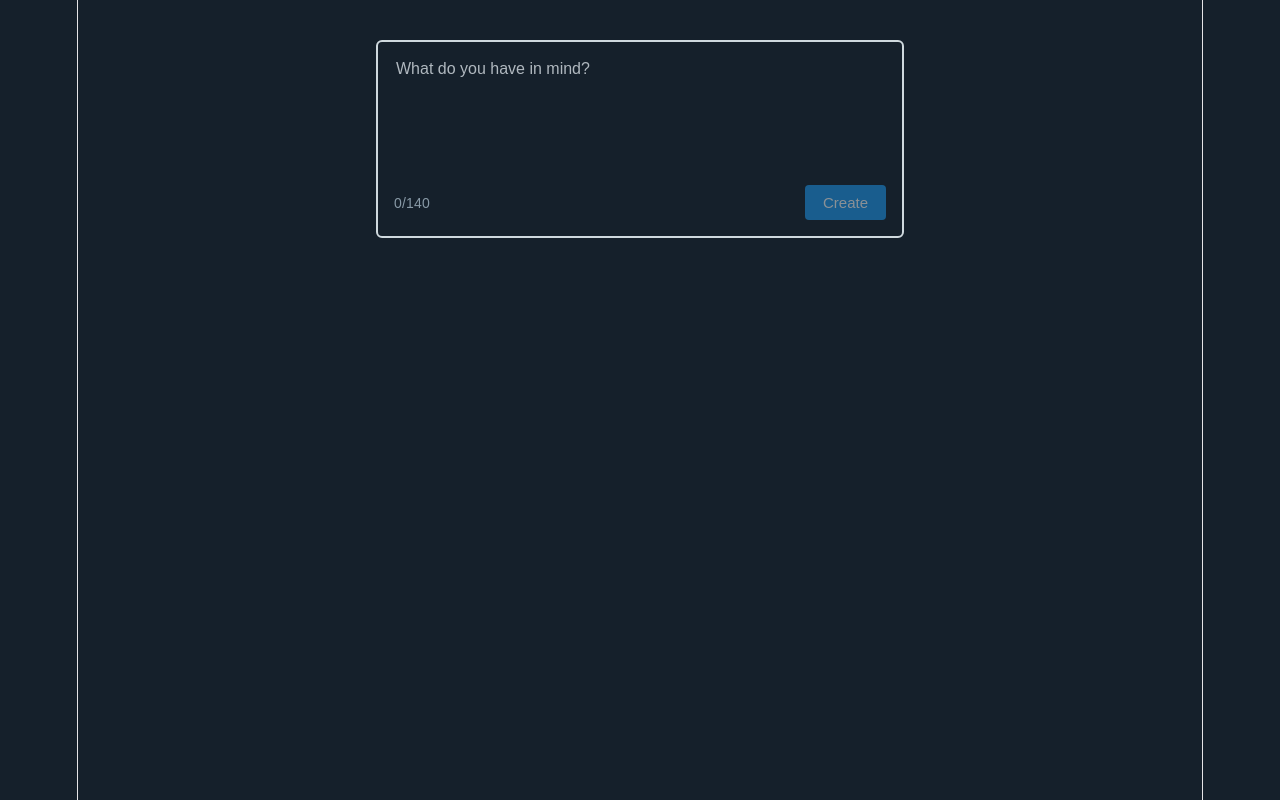
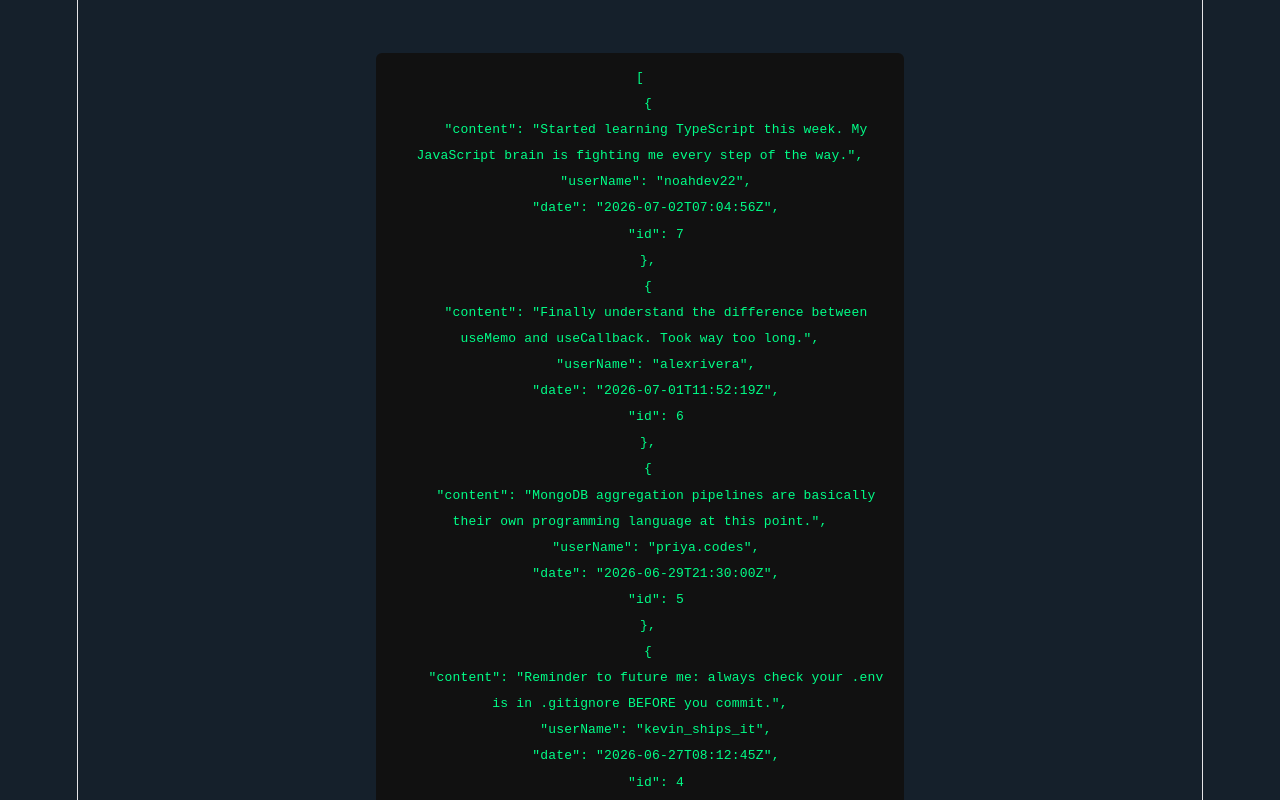
Before and after one commit to amitshtark/tweeter_project_react, a React (Vite) app: page / in a window 1280 px wide. Shown: the top 800 px of the page. Built offline with nearby package versions, Linux system fonts and the light colour scheme.

Commit message:
Add dummy data, implement tweet fetching, and enhance HomePage with local storage and server response display

```diff
--- /dev/null
+++ b/public/dummyData.json
@@ -0,0 +1,37 @@
+[
+  {
+    "content": "Just deployed my first full-stack app to production. The feeling when the build passes is unmatched!",
+    "userName": "devMara",
+    "date": "2026-06-15T09:23:00Z"
+  },
+  {
+    "content": "Anyone else find CSS Grid way more intuitive than Flexbox once it finally clicks?",
+    "userName": "jt_codes",
+    "date": "2026-06-20T14:07:32Z"
+  },
+  {
+    "content": "Refactored 400 lines down to 120 with a custom hook. Small win but I'll take it.",
+    "userName": "sarahbuilds",
+    "date": "2026-06-24T18:45:11Z"
+  },
+  {
+    "content": "Reminder to future me: always check your .env is in .gitignore BEFORE you commit.",
+    "userName": "kevin_ships_it",
+    "date": "2026-06-27T08:12:45Z"
+  },
+  {
+    "content": "MongoDB aggregation pipelines are basically their own programming language at this point.",
+    "userName": "priya.codes",
+    "date": "2026-06-29T21:30:00Z"
+  },
+  {
+    "content": "Finally understand the difference between useMemo and useCallback. Took way too long.",
+    "userName": "alexrivera",
+    "date": "2026-07-01T11:52:19Z"
+  },
+  {
+    "content": "Started learning TypeScript this week. My JavaScript brain is fighting me every step of the way.",
+    "userName": "noahdev22",
+    "date": "2026-07-02T07:04:56Z"
+  }
+]
--- a/src/App.css
+++ b/src/App.css
@@ -127,3 +127,13 @@ button:disabled {
   font-size: 15px;
   line-height: 1.4;
 }
+
+.server-response {
+  background-color: #111;
+  color: #00ff88;
+  padding: 12px;
+  border-radius: 6px;
+  font-size: 13px;
+  white-space: pre-wrap;
+  margin-bottom: 20px;
+}
--- /dev/null
+++ b/src/lib/tweetsApi.js
@@ -0,0 +1,22 @@
+export async function getTweets() {
+  const response = await fetch("/dummyData.json");
+  const data = await response.json();
+
+  return data
+    .map((tweet, index) => ({
+      ...tweet,
+      id: index + 1,
+    }))
+    .sort((a, b) => new Date(b.date) - new Date(a.date));
+}
+
+export async function createTweet(tweet) {
+  return new Promise((resolve) => {
+    setTimeout(() => {
+      resolve({
+        ...tweet,
+        id: Date.now(),
+      });
+    }, 500);
+  });
+}
--- a/src/pages/HomePage.jsx
+++ b/src/pages/HomePage.jsx
@@ -1,17 +1,34 @@
-import { useState } from "react";
+import { useState, useEffect } from "react";
 import  CreateTweet from "../components/CreateTweet.jsx"
 import  TweetList from "../components/TweetList.jsx"
-
+import {getTweets} from "../lib/tweetsApi.js"
 
 function HomePage() {
 
-    const [tweets, setTweets] = useState([]);
+    const [tweets, setTweets] = useState(() => {
+        const savedTweets = localStorage.getItem("tweets")
+        if(savedTweets)
+            return JSON.parse(savedTweets);
+        return [];
+    });
+    const [serverResponse, setServerResponse] = useState("");
     const USERNAME = "Amit"
 
 
+    useEffect(() => {
+        localStorage.setItem("tweets", JSON.stringify(tweets));
+
+            }, [tweets]);
+            useEffect(() => {
+        async function checkGetResponse() {
+            const data = await getTweets();
+            setServerResponse(JSON.stringify(data, null, 2));
+        }
+
+        checkGetResponse();
+        }, []);
 
     function addTweet(content){
-        const id = Date.now();
         const newTweet = {
             id: Date.now(),
             content: content,
@@ -24,6 +41,7 @@ function HomePage() {
 
     return (
     <div className="home-page">
+        <pre className="server-response">{serverResponse}</pre>
       <CreateTweet addTweet = {addTweet}></CreateTweet>
       <TweetList tweets = {tweets}></TweetList>
     </div>
```
Also changed, not shown: src/components/Loading.jsx (added), src/components/Navbar.jsx (added), src/components/ProtectedRoute.jsx (added).
